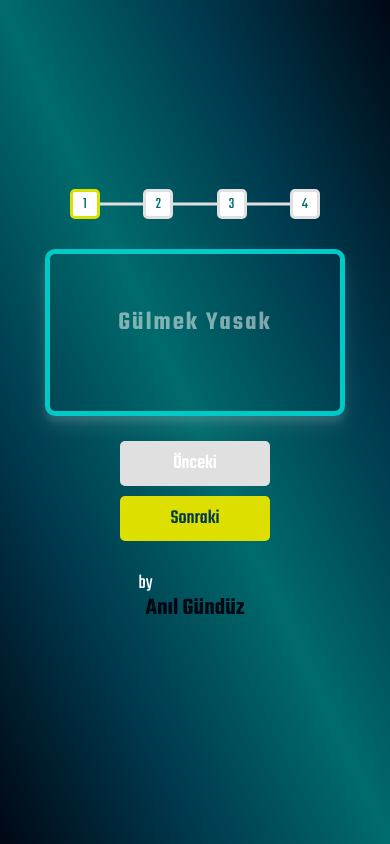
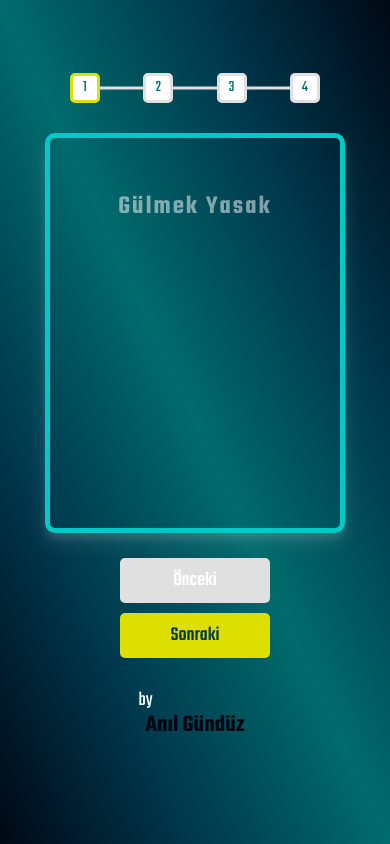
Before and after one commit to agunduuz/stepbystep-jokes, a plain HTML site: page index.html in a window 390 px wide. Drawn offline with Linux system fonts and the light colour scheme; no server answers.

Commit message:
Update style.css

```diff
--- a/style.css
+++ b/style.css
@@ -162,6 +162,7 @@ h3 {
   }
   .jokeBox {
     width: 300px;
-    height: 50%;
+        height: 400px;
+    max-height: 100%;
   }
 }
```
